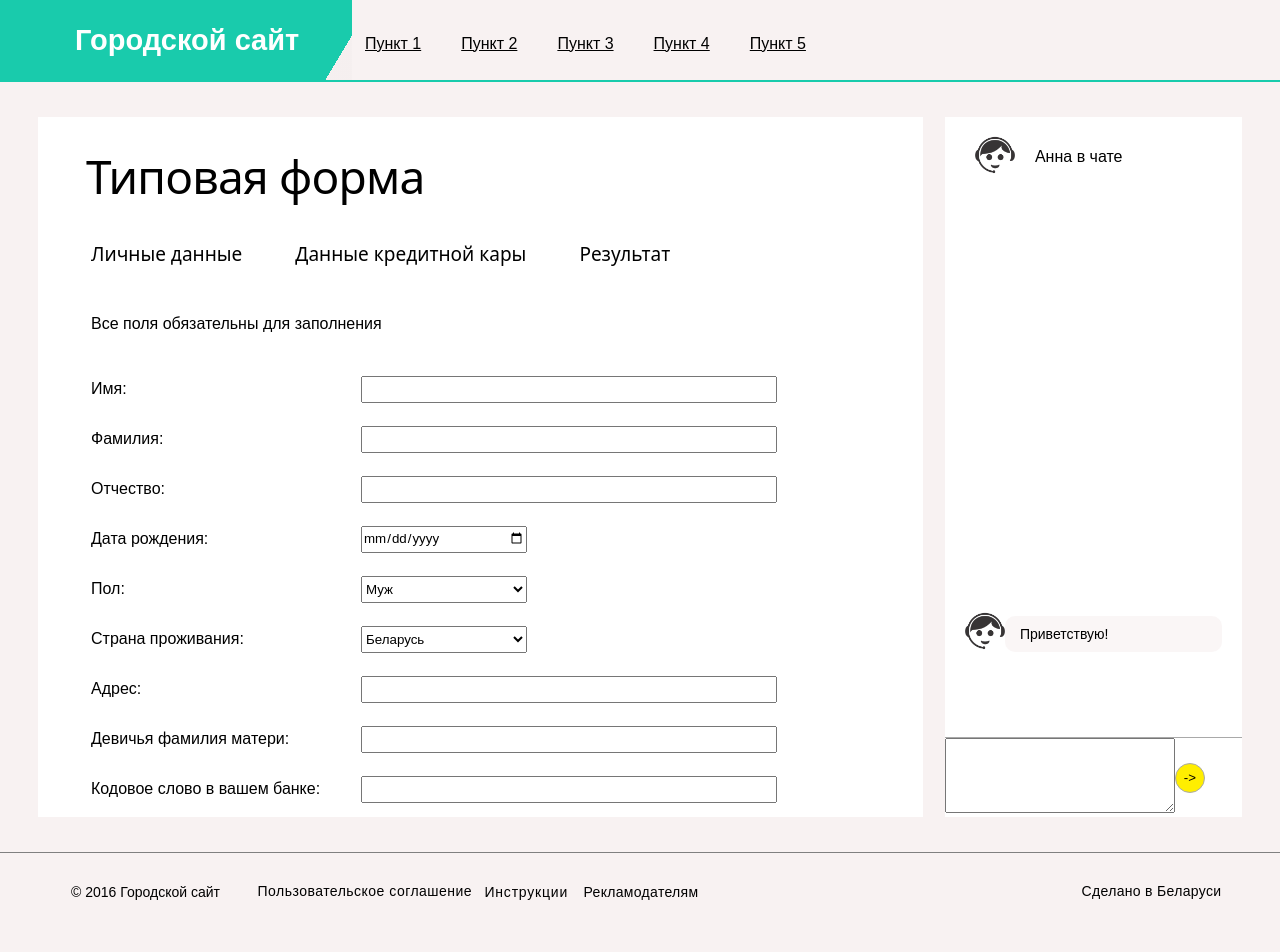
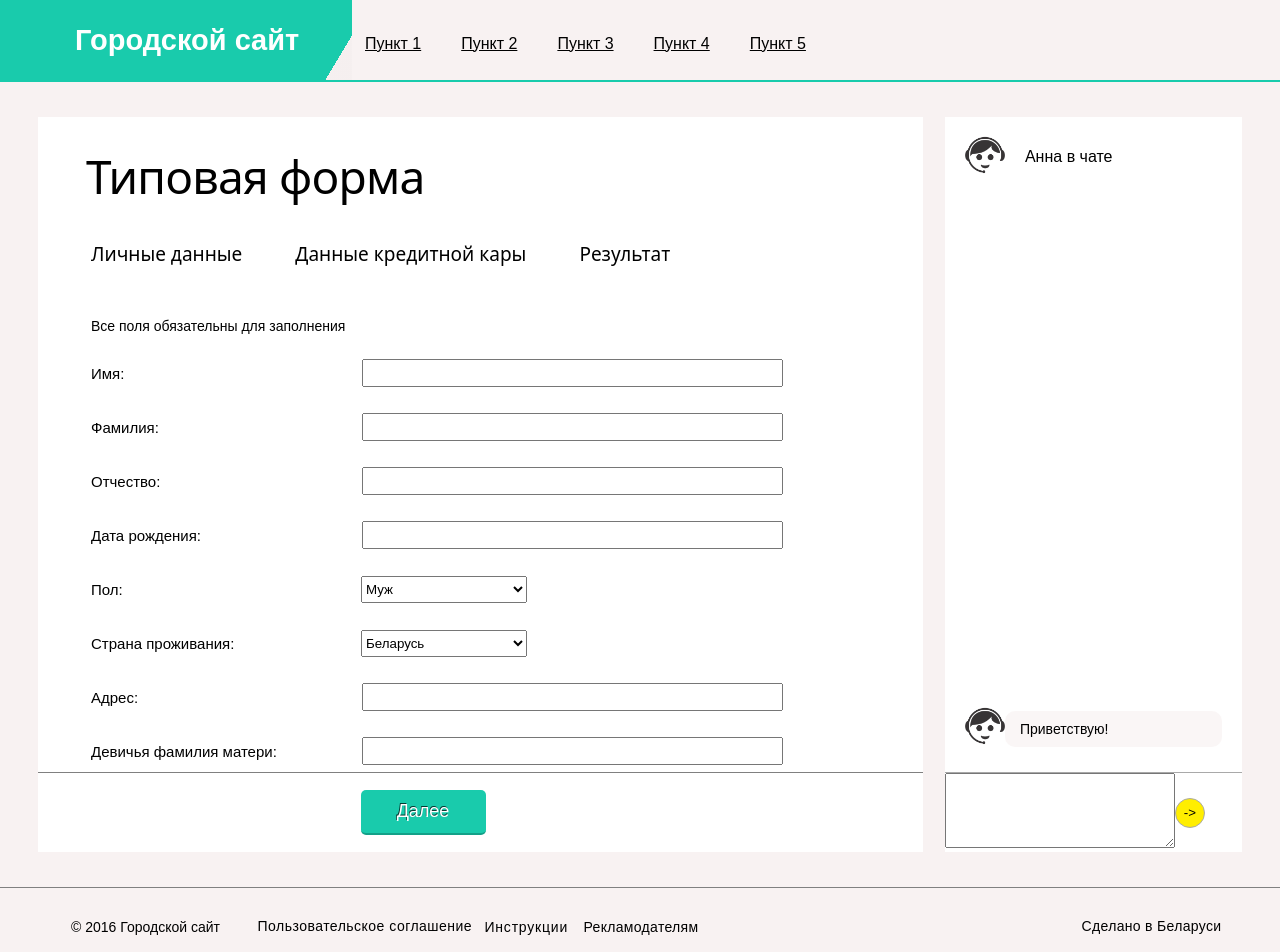
Before and after one commit to Kataru7/bank_test, a React (Create React App) app: page /registration/personal in a window 1280 px wide. Shown: the top 952 px of the page. Built offline with nearby package versions, Linux system fonts and the light colour scheme.

Commit message:
add style

```diff
--- a/package.json
+++ b/package.json
@@ -8,6 +8,7 @@
     "@testing-library/user-event": "^12.8.3",
     "react": "^17.0.2",
     "react-dom": "^17.0.2",
+    "react-input-mask": "^2.0.4",
     "react-phone-number-input": "^3.1.41",
     "react-redux": "^7.2.6",
     "react-scripts": "4.0.3",
--- a/src/App.css
+++ b/src/App.css
@@ -149,7 +149,5 @@ body {
   flex-wrap: wrap;
   margin: 35px auto;
   width: 1204px;
-  height: 700px;
-
-  overflow: auto;
+  height: 735px;
 }
--- a/src/Pages/ElementsPages/Chat.css
+++ b/src/Pages/ElementsPages/Chat.css
@@ -2,7 +2,7 @@
   display: flex;
   flex-direction: column;
   justify-content: space-between;
-  height: 700px;
+  height: 735px;
   background-color: #fff;
   margin-left: 22px;
   width: 24.7%;
@@ -14,7 +14,7 @@
   display: flex;
   width: 100%;
   height: 80px;
-  padding: 10px 30px;
+  padding: 10px 20px;
   align-items: center;
   background: linear-gradient(
     180deg,
@@ -26,7 +26,7 @@
   margin-right: 20px;
 }
 .chat-main {
-  flex-basis: 80%;
+  flex-basis: 90%;
   display: flex;
   flex-direction: column-reverse;
   padding: 20px;
@@ -55,7 +55,7 @@
   border-radius: 10px;
   margin-left: 45px;
   width: 80%;
-  background-color: #44ddc463;
+  background-color: #44ddc43f;
   padding: 10px 15px 10px 15px;
 }
 .chat-textarea {
--- a/src/Pages/ElementsPages/Input.js
+++ b/src/Pages/ElementsPages/Input.js
@@ -1,5 +1,7 @@
 import React from "react";
 import { Field, useField } from "formik";
+
+import InputMask from "react-input-mask";
 
 export default function Input({
   label,
@@ -7,14 +9,34 @@ export default function Input({
   type,
   maxLength,
   component,
+  typeMask,
   ...props
 }) {
   const [field, meta] = useField(props);
   const errorText = meta.error && meta.touched ? meta.error : "";
+  let createMask = (typeMask) => {
+    switch (typeMask) {
+      case "tel":
+        return "+999 99 999 99 99";
+      case "cardNumber":
+        return "9999 9999 9999 9999";
+      case "date":
+        return "99/99/9999";
+      case "monthYear":
+        return "99/99";
+      case "cvc":
+        return "999";
+      default:
+        break;
+    }
+  };
   return (
     <div className={`form-input ${nameClass}`}>
       <label className="field-box__title">{label}</label>
-      <Field
+      <div className="field-box__title_container">
+        <InputMask
+          mask={createMask(typeMask)}
+          maskChar={""}
           component={component}
           className={
             meta.touched && meta.error
@@ -27,10 +49,10 @@ export default function Input({
           helpertext={errorText}
           error={!!errorText}
         />
-
         {meta.touched && meta.error && (
           <p className="field-box__error-text">{meta.error}</p>
         )}
       </div>
+    </div>
   );
 }
--- a/src/Pages/MainForm.css
+++ b/src/Pages/MainForm.css
@@ -7,6 +7,7 @@
   display: flex;
   height: 115px;
   align-items: center;
+  position: relative;
 }
 .form-header {
   font-family: system-ui;
@@ -25,3 +26,19 @@
   margin: 0 0 8px 53px;
   font-size: 19px;
 }
+
+.field-box__input-error {
+  border: 1px solid red;
+  border-radius: 2px;
+}
+.field-box__error-text {
+  color: red;
+  font-size: 12px;
+  bottom: 30px;
+  position: absolute;
+}
+.field-box__title_container {
+  position: relative;
+  width: 100%;
+  padding-left: 72px;
+}
--- a/src/Pages/Page4.js
+++ b/src/Pages/Page4.js
@@ -84,10 +84,10 @@ export default function Page4() {
               )}
               {values.values.choiceMethod === "personal" ? (
                 <div>
-                  <input type="submit" value="Next" />
+                  <input className="submit-btn" type="submit" value="Next" />
                 </div>
               ) : (
-                <input type="submit" value="Next" />
+                <input className="submit-btn" type="submit" value="Next" />
               )}
             </div>
           </Form>
--- a/src/Pages/PersonalData.css
+++ b/src/Pages/PersonalData.css
@@ -2,8 +2,11 @@
   flex-direction: column;
   display: flex;
   overflow: auto;
-  height: 533px;
+  height: 488px;
   background-color: #fff;
+}
+.personal-data-form-container {
+  position: relative;
   width: 73.5%;
 }
 .data-form {
@@ -16,16 +19,19 @@
   display: flex;
   align-items: center;
   height: 50px;
+  margin-top: 4px;
 }
 
 .data-form-title {
   display: flex;
-  height: 80px;
-  align-items: center;
+  height: 50px;
+  align-items: flex-end;
+  margin-bottom: 10px;
+  font-size: 14px;
 }
 .field-box__input {
-  width: 50%;
-  height: 27px;
+  width: 75.1%;
+  height: 28px;
 }
 .text-aria {
   height: 150px;
@@ -43,4 +49,32 @@
 }
 .data-form > div > label {
   width: 270px;
+  font-size: 15px;
 }
+
+.form-footer {
+  position: absolute;
+  background-color: #fff;
+  width: 885px;
+  height: 80px;
+  top: 488px;
+  left: 0;
+  border-top: 1px solid gray;
+  display: flex;
+  justify-content: center;
+  align-items: center;
+}
+.submit-btn {
+  border: none;
+  margin-right: 115px;
+  width: 125px;
+  height: 45px;
+  border-radius: 5px;
+  background-color: #19cbac;
+  border-bottom: 2px solid #13a088;
+  font-size: 18px;
+  color: #ffff;
+}
+.text-submit-btn {
+  text-shadow: -0.6px -0.6px 0px rgb(0 0 0 / 73%);
+}
--- a/src/Pages/PersonalData.js
+++ b/src/Pages/PersonalData.js
@@ -3,7 +3,7 @@ import { Formik, Form } from "formik";
 import "./PersonalData.css";
 import { Input, InputSelect } from "./ElementsPages/index";
 import * as yup from "yup";
-import { NavLink, useHistory } from "react-router-dom";
+import { useHistory } from "react-router-dom";
 import { useDispatch } from "react-redux";
 import fetchData from "../Redux/action";
 
@@ -12,12 +12,18 @@ export default function PersonalDataF() {
   let history = useHistory();
 
   const validationSchema = yup.object().shape({
-    friendEmail: yup.string().email().required(),
+    name: yup.string().required("Заполните это поле"),
+    lastName: yup.string().required("Заполните это поле"),
+    patronymic: yup.string().required("Заполните это поле"),
+    birthday: yup.string().required("Заполните это поле"),
+    adress: yup.string().required("Заполните это поле"),
+    motherMaidenName: yup.string().required("Заполните это поле"),
+    codeWord: yup.string().required("Заполните это поле"),
+    friendEmail: yup.string().email().required("Заполните это поле"),
   });
   const genderSelect = [
     { value: { select: "Male", titleSelect: "Муж" } },
     { value: { select: "Female", titleSelect: "Жен" } },
-    { value: { select: "Other", titleSelect: "Другое" } },
   ];
   const countrySelect = [
     { value: { select: "Беларусь", titleSelect: "Беларусь" } },
@@ -39,7 +45,8 @@ export default function PersonalDataF() {
   ];
 
   return (
-    <div className="personal-data-form">
+    <>
+      <div className="personal-data-form-container">
         <Formik
           validateOnChange={true}
           initialValues={{
@@ -54,7 +61,8 @@ export default function PersonalDataF() {
             codeWord: "",
             aboutUs: "",
             friendEmail: "",
-          tel: "",
+            telBoyfriend: "",
+            telGirlfriend: "",
             footbal: "",
             pan: "",
           }}
@@ -67,11 +75,17 @@ export default function PersonalDataF() {
           validationSchema={validationSchema}
         >
           {({ values, isSubmitting }) => (
+            <div className="personal-data-form">
               <Form className="data-form">
                 <div className="data-form-title">
                   Все поля обязательны для заполнения
                 </div>
-            <Input type="text" name="name" label="Имя:" value={values.name} />
+                <Input
+                  type="text"
+                  name="name"
+                  label="Имя:"
+                  value={values.name}
+                />
                 <Input
                   type="text"
                   name="lastName"
@@ -86,10 +100,11 @@ export default function PersonalDataF() {
                 />
                 <Input
                   nameClass="data-birthday"
-              type="date"
+                  type="text"
                   name="birthday"
                   label="Дата рождения:"
                   value={values.birthday}
+                  typeMask={"date"}
                 />
                 <InputSelect
                   name="gender"
@@ -138,24 +153,55 @@ export default function PersonalDataF() {
                   label="Email друга:"
                   value={values.friendEmail}
                 />
+
+                {values.gender === "Муж" ? (
+                  <>
+                    <Input
+                      type="text"
+                      name="telGirlfriend"
+                      label="Номер телефона своей девушки:"
+                      value={values.telGirlfriend}
+                      typeMask={"tel"}
+                    />
                     <InputSelect
                       name="footbal"
                       label="За какую футбольную команду болеешь:"
                       value={values.footbal}
                       options={footbalSelect}
                     />
+                  </>
+                ) : (
+                  <>
+                    <Input
+                      type="text"
+                      name="telBoyfriend"
+                      label="Номер телефона своего парня:"
+                      value={values.telBoyfriend}
+                      typeMask={"tel"}
+                    />
                     <InputSelect
                       name="pan"
                       label="Какую сковороду предпочитаешь:"
                       value={values.pan}
                       options={panSelect}
+                      telType={values.telBoyfriend}
                     />
-            <button disabled={isSubmitting} type="submit">
-              Далее
+                  </>
+                )}
+                <div className="form-footer">
+                  <button
+                    disabled={isSubmitting}
+                    type="submit"
+                    className="submit-btn"
+                  >
+                    <span className="text-submit-btn">Далее</span>
                   </button>
+                </div>
               </Form>
+            </div>
           )}
         </Formik>
       </div>
+    </>
   );
 }
--- a/src/Pages/ResultList.js
+++ b/src/Pages/ResultList.js
@@ -20,6 +20,7 @@ function ResultList() {
     );
   });
   return (
+    <div className="personal-data-form-container">
       <div className="personal-data-form">
         <div>
           <h4>ЛИЧНЫЕ ДАННЫЕ</h4>
@@ -35,6 +36,10 @@ function ResultList() {
           </div>
           {infoList}
         </div>
+        <div className="form-footer">
+          <button className="submit-btn">Сохранить</button>
+        </div>
+      </div>
     </div>
   );
 }
--- a/src/Pages/ResultPersonal.js
+++ b/src/Pages/ResultPersonal.js
@@ -7,6 +7,7 @@ function ResultPersonal() {
 
   console.log(user);
   return (
+    <div className="personal-data-form-container">
       <div className="personal-data-form">
         <div>
           <h4>ЛИЧНЫЕ ДАННЫЕ</h4>
@@ -31,6 +32,10 @@ function ResultPersonal() {
             </div>
           </div>
         </div>
+        <div className="form-footer">
+          <button className="submit-btn">Сохранить</button>
+        </div>
+      </div>
     </div>
   );
 }
```
Also changed, not shown: src/Pages/CreditCardData.js (+20 -8 lines), src/Pages/ElementsPages/InputSelect.js (+7 -1 lines), 1 other file (tests, documents, lock files or other folders). Lines whose indentation alone changed are shown as unchanged.
